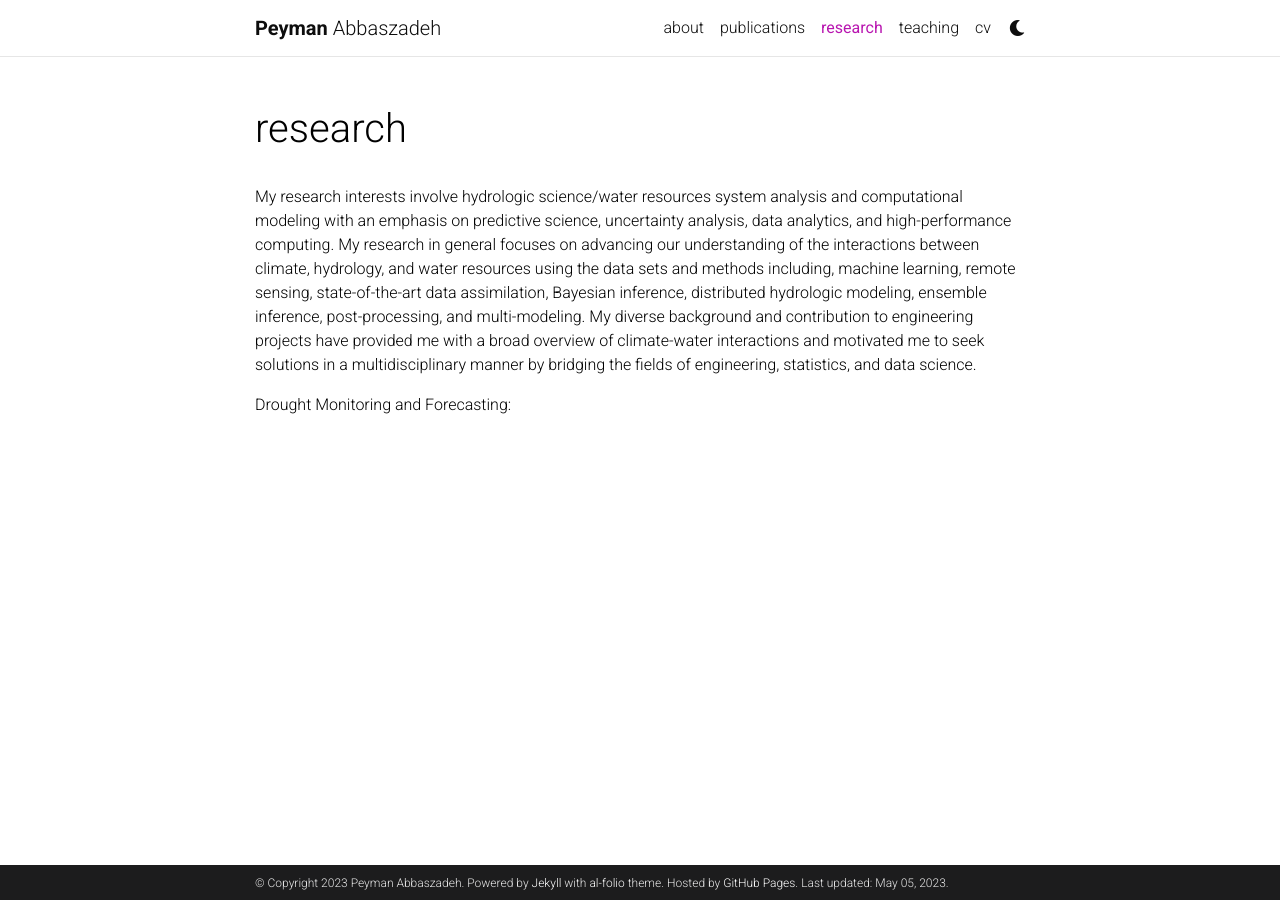
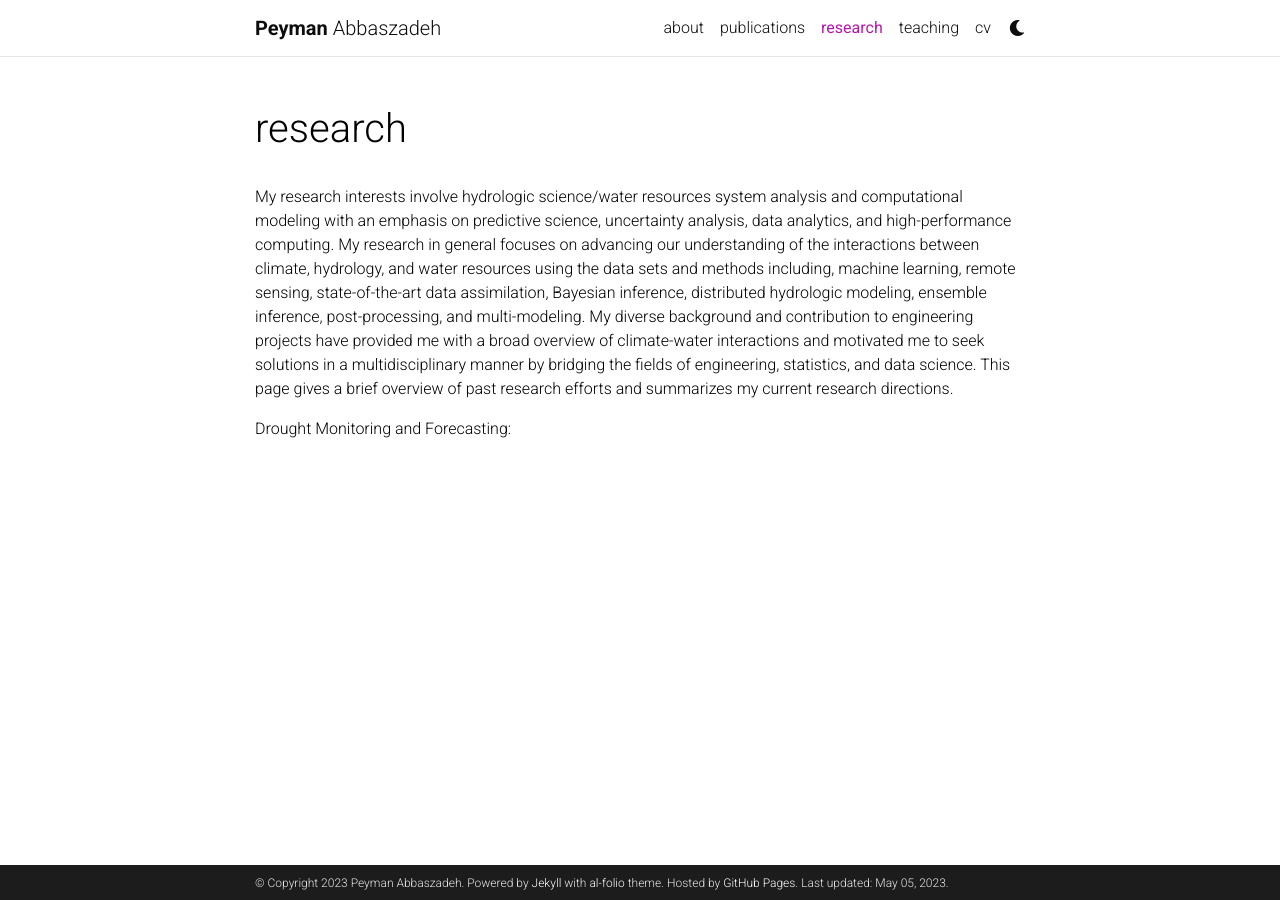
Before and after one commit to Pabbaszadeh/Pabbaszadeh.github.io, a Jekyll site: the page built from _pages/research.md, in a window 1280 px wide. Built offline with Jekyll 4.4.1, drawn with Linux system fonts in a browser that asks for light colours; comment, search, counter and statistics services are not loaded; a style sheet for code colours, icons or effects is not loaded.

Commit message:
Update research.md

```diff
--- a/_pages/research.md
+++ b/_pages/research.md
@@ -7,6 +7,6 @@
 nav_order: 5
 ---
 
-My research interests involve hydrologic science/water resources system analysis and computational modeling with an emphasis on predictive science, uncertainty analysis, data analytics, and high-performance computing. My research in general focuses on advancing our understanding of the interactions between climate, hydrology, and water resources using the data sets and methods including, machine learning, remote sensing, state-of-the-art data assimilation, Bayesian inference, distributed hydrologic modeling, ensemble inference, post-processing, and multi-modeling. My diverse background and contribution to engineering projects have provided me with a broad overview of climate-water interactions and motivated me to seek solutions in a multidisciplinary manner by bridging the fields of engineering, statistics, and data science.
+My research interests involve hydrologic science/water resources system analysis and computational modeling with an emphasis on predictive science, uncertainty analysis, data analytics, and high-performance computing. My research in general focuses on advancing our understanding of the interactions between climate, hydrology, and water resources using the data sets and methods including, machine learning, remote sensing, state-of-the-art data assimilation, Bayesian inference, distributed hydrologic modeling, ensemble inference, post-processing, and multi-modeling. My diverse background and contribution to engineering projects have provided me with a broad overview of climate-water interactions and motivated me to seek solutions in a multidisciplinary manner by bridging the fields of engineering, statistics, and data science. This page gives a brief overview of past research efforts and summarizes my current research directions.
 
 Drought Monitoring and Forecasting:
```
